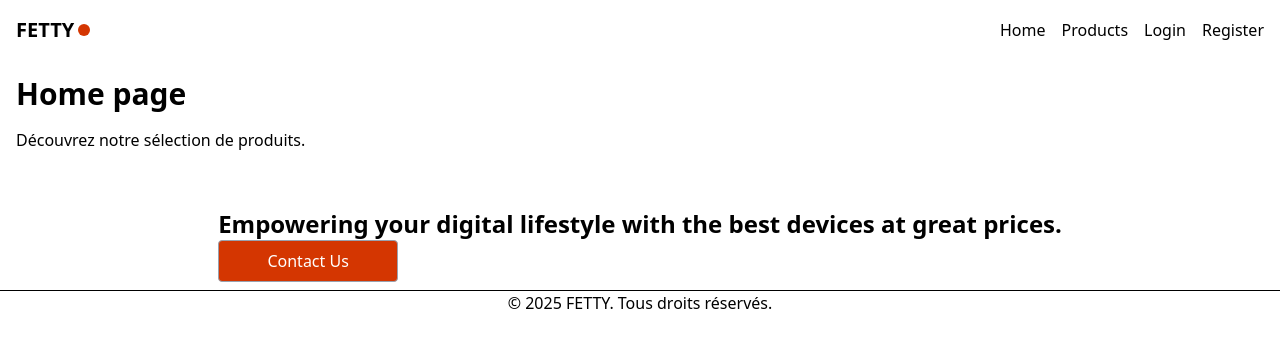
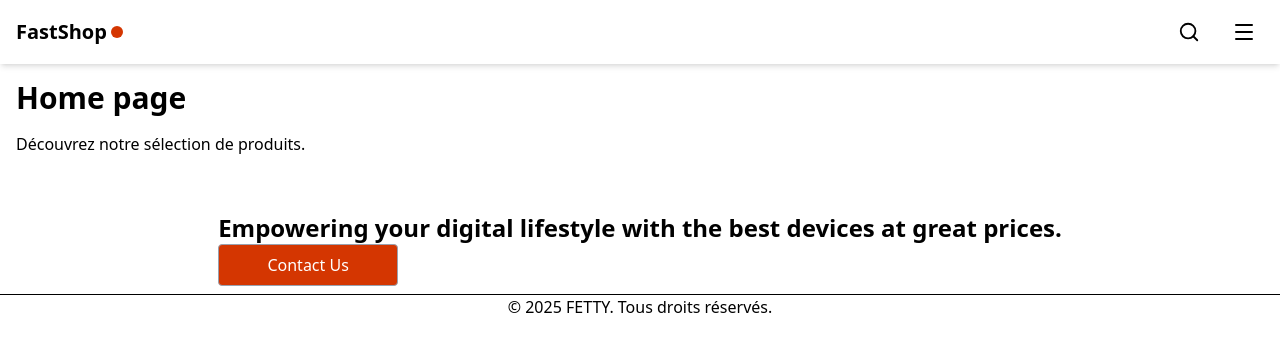
Before and after one commit to Ayoub-fetti/EmarketAPI, a React (Vite) app in the folder frontend/: page / in a window 1280 px wide. Shown: the top 352 px of the page. Built offline with nearby package versions, Linux system fonts and the light colour scheme; no server answers.

Commit message:
search functions done

```diff
--- a/frontend/package.json
+++ b/frontend/package.json
@@ -13,6 +13,7 @@
     "@hookform/resolvers": "^5.2.2",
     "@tailwindcss/vite": "^4.1.16",
     "axios": "^1.13.1",
+    "lucide-react": "^0.553.0",
     "react": "^19.1.1",
     "react-dom": "^19.1.1",
     "react-hook-form": "^7.66.0",
--- a/frontend/src/components/Header.jsx
+++ b/frontend/src/components/Header.jsx
@@ -1,37 +1,143 @@
-// frontend/src/components/Header.jsx (ajout du logout)
-import { Link } from 'react-router-dom';
-import { useAuth } from '../context/AuthContext';
-import { useNavigate } from 'react-router-dom';
-import Button from './Button';
+import { useState, useRef, useEffect } from "react";
+import { Link, useNavigate } from "react-router-dom";
+import { useAuth } from "../context/AuthContext";
+import { Search, Menu, X } from "lucide-react";
+import Button from "./Button";
 
 export default function Header() {
   const { user, logout, isAuthenticated } = useAuth();
   const navigate = useNavigate();
 
+  const [menuOpen, setMenuOpen] = useState(false);
+  const [showSearch, setShowSearch] = useState(false);
+  const [searchValue, setSearchValue] = useState("");
+  const menuRef = useRef(null);
+
   const handleLogout = () => {
     logout();
-        navigate('/');
+    navigate("/");
+    setMenuOpen(false);
   };
 
+  const handleSearch = (e) => {
+    e.preventDefault();
+    if (searchValue.trim()) {
+      navigate(`/products?search=${encodeURIComponent(searchValue.trim())}`);
+      setShowSearch(false);
+      setSearchValue("");
+    }
+  };
+
+  const handleKeyPress = (e) => {
+    if (e.key === 'Enter') {
+      handleSearch(e);
+    }
+  };
+
+  // Close menu when clicking outside
+  useEffect(() => {
+    const handleClickOutside = (e) => {
+      if (menuRef.current && !menuRef.current.contains(e.target)) {
+        setMenuOpen(false);
+      }
+    };
+    document.addEventListener("mousedown", handleClickOutside);
+    return () => document.removeEventListener("mousedown", handleClickOutside);
+  }, []);
+
   return (
-        <header className=" text-black p-4">
-            <nav className="flex justify-between items-center">
+    <header className="relative bg-white text-black px-4 py-3 shadow-md">
+      <nav className="flex justify-between items-center relative">
+        {/* Logo */}
         <Link to="/" className="flex items-center gap-1 text-xl font-bold">
-            FETTY<span className="w-3 h-3 rounded-full" style={{ backgroundColor: '#D43601' }}></span>
+          FastShop
+          <span
+            className="w-3 h-3 rounded-full inline-block"
+            style={{ backgroundColor: "#D43601" }}
+          ></span>
         </Link>
-                <div className="space-x-4">
-                    <Link to="/">Home</Link>
-                    <Link to="/products">Products</Link>
+
+        {/* Center Search Input */}
+        {showSearch && (
+          <form onSubmit={handleSearch} className="absolute left-1/2 transform -translate-x-1/2 w-1/2 max-w-md">
+            <input
+              type="text"
+              placeholder="Search products..."
+              value={searchValue}
+              onChange={(e) => setSearchValue(e.target.value)}
+              onKeyDown={handleKeyPress}
+              className="w-full border border-gray-300 rounded-full px-4 py-2 outline-none focus:ring-2 focus:ring-orange-500 transition-all duration-300"
+              autoFocus
+            />
+          </form>
+        )}
+
+        {/* Right side icons */}
+        <div className="flex items-center gap-4 relative" ref={menuRef}>
+          {/* Search icon */}
+          <button
+            onClick={() => setShowSearch(!showSearch)}
+            className="p-2 hover:text-[#D43601] transition"
+          >
+            <Search size={22} />
+          </button>
+
+          {/* Burger icon */}
+          <button
+            onClick={() => setMenuOpen(!menuOpen)}
+            className="p-2 hover:text-[#D43601] transition"
+          >
+            {menuOpen ? <X size={24} /> : <Menu size={24} />}
+          </button>
+
+          {/* Dropdown panel */}
+          {menuOpen && (
+            <div className="absolute top-12 right-0 w-56 bg-white rounded-xl shadow-lg border border-gray-100 py-4 flex flex-col items-start space-y-2 z-50 animate-fadeIn">
+              <Link
+                to="/"
+                onClick={() => setMenuOpen(false)}
+                className="px-4 py-2 w-full text-left hover:bg-gray-100"
+              >
+                Home
+              </Link>
+              <Link
+                to="/products"
+                onClick={() => setMenuOpen(false)}
+                className="px-4 py-2 w-full text-left hover:bg-gray-100"
+              >
+                Products
+              </Link>
+
               {isAuthenticated() ? (
                 <>
-                            <span>Welcome, {user.fullname}</span>
-                            <Button variant='danger' size="sm" onClick={handleLogout}>Logout</Button>
+                  <span className="px-4 text-sm text-gray-600">
+                    Welcome, {user.fullname}
+                  </span>
+                  <div className="px-4">
+                    <Button variant="danger" size="sm" onClick={handleLogout}>
+                      Logout
+                    </Button>
+                  </div>
                 </>
               ) : (
                 <>
-                            <Link to="/login">Login</Link>
-                            <Link to="/register">Register</Link>
+                  <Link
+                    to="/login"
+                    onClick={() => setMenuOpen(false)}
+                    className="px-4 py-2 w-full text-left hover:bg-gray-100"
+                  >
+                    Login
+                  </Link>
+                  <Link
+                    to="/register"
+                    onClick={() => setMenuOpen(false)}
+                    className="px-4 py-2 w-full text-left hover:bg-gray-100"
+                  >
+                    Register
+                  </Link>
                 </>
+              )}
+            </div>
           )}
         </div>
       </nav>
--- a/frontend/src/pages/Products.jsx
+++ b/frontend/src/pages/Products.jsx
@@ -1,29 +1,37 @@
 import { useState, useEffect } from "react";
-import { useNavigate } from "react-router-dom";
+import { useNavigate, useSearchParams } from "react-router-dom";
 import { productService } from "../services/productService";
 import { categoryService } from "../services/categoryService";
 import Loader from "../components/Loader";
 
 export default function Home() {
   const navigate = useNavigate();
+  const [searchParams] = useSearchParams();
   const [products, setProducts] = useState([]);
   const [categories, setCategories] = useState([]);
   const [loading, setLoading] = useState(true);
   const [error, setError] = useState(null);
-    const [selectedCategories, setSelectedCategories] = useState([]);
+  const [selectedCategories, setSelectedCategories] = useState([]);
   const [minPrice, setMinPrice] = useState('');
   const [maxPrice, setMaxPrice] = useState('');
+  const [searchQuery, setSearchQuery] = useState('');
 
   useEffect(() => {
     const fetchData = async () => {
       try {
         setLoading(true);
-        const [productsData, categoriesData] = await Promise.all([
-          productService.getPublishedProducts(),
-          categoryService.getCategories()
-        ]);
-        setProducts(productsData.data);
+        const categoriesData = await categoryService.getCategories();
         setCategories(categoriesData.categories);
+
+        const urlSearchQuery = searchParams.get('search');
+        if (urlSearchQuery) {
+          setSearchQuery(urlSearchQuery);
+          const searchData = await productService.searchProducts({ title: urlSearchQuery });
+          setProducts(searchData.data);
+        } else {
+          const productsData = await productService.getPublishedProducts();
+          setProducts(productsData.data);
+        }
       } catch {
         setError('Erreur lors du chargement des données');
       } finally {
@@ -31,7 +39,7 @@ export default function Home() {
       }
     };
     fetchData();
-  }, []);
+  }, [searchParams]);
 
   const handleFilter = async () => {
     try {
@@ -39,7 +47,8 @@ export default function Home() {
       const filters = {
         categories: selectedCategories,
         minPrice: minPrice || undefined,
-        maxPrice: maxPrice || undefined
+        maxPrice: maxPrice || undefined,
+        title: searchQuery || undefined
       };
 
       const data = await productService.searchProducts(filters);
@@ -63,6 +72,7 @@ export default function Home() {
     setSelectedCategories([]);
     setMinPrice('');
     setMaxPrice('');
+    setSearchQuery('');
     try {
       setLoading(true);
       const data = await productService.getPublishedProducts();
@@ -94,12 +104,26 @@ export default function Home() {
 
   return (
     <div className="container mx-auto p-4">
-      <h1 className="text-3xl font-bold mb-6">Bienvenue sur FETTY</h1>
+      <h1 className="text-3xl font-bold mb-6">
+        {searchQuery ? `Search results for "${searchQuery}"` : 'Bienvenue sur FETTY'}
+      </h1>
 
       <section>
         {/* Filters */}
         <div className="bg-white p-4 rounded-lg shadow-md mb-6">
           <h3 className="font-semibold mb-4">Filtres</h3>
+
+          {/* Search Input */}
+          <div className="mb-4">
+            <h4 className="font-medium mb-2">Recherche</h4>
+            <input
+              type="text"
+              placeholder="Rechercher des produits..."
+              value={searchQuery}
+              onChange={(e) => setSearchQuery(e.target.value)}
+              className="border rounded px-3 py-2 w-full max-w-md"
+            />
+          </div>
 
           {/* Price Range */}
           <div className="mb-4">
@@ -187,7 +211,9 @@ export default function Home() {
 
       {products.length === 0 && (
         <div className="text-center py-8">
-          <p className="text-gray-500">Aucun produit trouvé</p>
+          <p className="text-gray-500">
+            {searchQuery ? `Aucun produit trouvé pour "${searchQuery}"` : 'Aucun produit trouvé'}
+          </p>
         </div>
       )}
     </div>
```
Also changed, not shown: 1 other file (tests, documents, lock files or other folders). Lines whose indentation alone changed are shown as unchanged.
